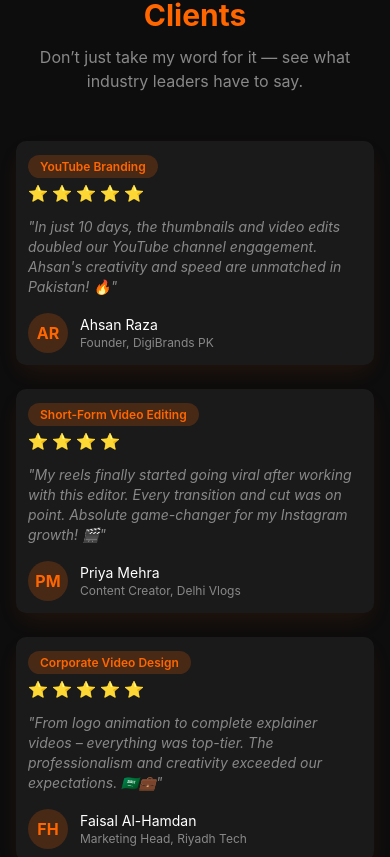
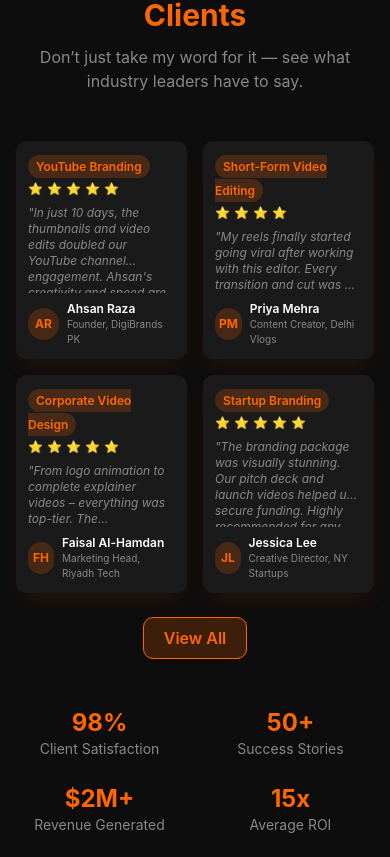
Before and after one commit to infoizhar345/portfolio-website, a React (Vite) app: page / in a window 390 px wide. Shown: the part 2627-3484 px from the top of the page. Built offline with nearby package versions, Linux system fonts and the light colour scheme.

Commit message:
Updated Blog.jsx layout and integrated it into App.jsx

```diff
--- a/src/App.jsx
+++ b/src/App.jsx
@@ -230,7 +230,7 @@ function HomePage() {
       rating: 5
     }
   ];
-  const visibleTestimonials = showAllTestimonials ? testimonials : testimonials.slice(0, 3);
+  const visibleTestimonials = showAllTestimonials ? testimonials : testimonials.slice(0, 4);
 
   return (
     <div className="min-h-screen bg-background text-foreground">
@@ -392,7 +392,7 @@ function HomePage() {
               From strategy to execution, every project reflects a story of growth. See how design and data have powered success across industries.
             </p>
           </div>
-          <div className="grid grid-cols-2 sm:grid-cols-2 lg:grid-cols-3 gap-4">
+          <div className="grid grid-cols-2 sm:grid-cols-2 md:grid-cols-4 gap-4">
             {visibleProjects.map((project) => (
               <div
                 key={project.id}
@@ -521,34 +521,34 @@ function HomePage() {
               Don’t just take my word for it — see what industry leaders have to say.
             </p>
           </div>
-    <div className="grid grid-cols-1 sm:grid-cols-2 md:grid-cols-2 lg:grid-cols-3 gap-6 sm:gap-8">
+          <div className="grid grid-cols-2 sm:grid-cols-2 md:grid-cols-4 gap-4 sm:gap-6">
             {visibleTestimonials.map((t, index) => (
-        <div key={index} className="bg-card p-3 sm:p-6 rounded-lg card-hover min-w-[140px]">
-          <div className="mb-3 sm:mb-4">
-            <span className="bg-primary/20 text-primary px-3 py-1 rounded-full text-xs sm:text-sm font-semibold">
+              <div key={index} className="group card-hover bg-card rounded-lg p-3 sm:p-4 min-w-[120px] flex flex-col">
+                <div className="mb-2 sm:mb-3">
+                  <span className="bg-primary/20 text-primary px-2 py-1 rounded-full text-xs sm:text-sm font-semibold">
                     {t.category}
                   </span>
                   <div className="flex gap-1 mt-1">
                     {[...Array(t.rating)].map((_, i) => (
-                <span key={i} className="text-primary">⭐</span>
+                      <span key={i} className="text-primary text-xs sm:text-sm">⭐</span>
                     ))}
                   </div>
                 </div>
-          <blockquote className="text-sm sm:text-base text-muted-foreground mb-4 sm:mb-6 italic">
+                <blockquote className="text-xs sm:text-sm text-muted-foreground mb-2 sm:mb-3 italic flex-grow line-clamp-4">
                   "{t.message}"
                 </blockquote>
-          <div className="flex items-center justify-between">
-            <div className="flex items-center gap-3">
-              <div className="w-10 h-10 sm:w-12 sm:h-12 bg-primary/20 rounded-full flex items-center justify-center font-bold text-primary">
+                <div className="flex items-center justify-between mt-auto">
+                  <div className="flex items-center gap-2 sm:gap-3">
+                    <div className="w-8 h-8 sm:w-10 sm:h-10 bg-primary/20 rounded-full flex items-center justify-center font-bold text-primary text-xs sm:text-sm">
                       {t.avatar}
                     </div>
                     <div>
-                <h4 className="text-sm sm:font-semibold">{t.name}</h4>
-                <p className="text-xs sm:text-sm text-muted-foreground">{t.role}</p>
+                      <h4 className="text-xs sm:text-sm font-semibold">{t.name}</h4>
+                      <p className="text-[10px] sm:text-xs text-muted-foreground">{t.role}</p>
                     </div>
                   </div>
                   <div className="text-right">
-              <div className="text-sm sm:text-base text-primary font-bold">{t.metric || ''}</div>
+                    <div className="text-xs sm:text-sm text-primary font-bold">{t.metric || ''}</div>
                   </div>
                 </div>
               </div>
--- a/src/blog.jsx
+++ b/src/blog.jsx
@@ -1,7 +1,7 @@
 import React, { useState } from "react";
 import { useNavigate } from "react-router-dom";
 
-// Dummy posts array with description
+// Dummy posts array with unique IDs and restored duration
 const posts = [
   {
     id: 1,
@@ -11,48 +11,36 @@ const posts = [
     excerpt: "Want to edit videos like a pro? Here’s the easiest way to download CapCut for your PC in just minutes!",
     description: "Want to edit videos like a pro? Here’s the easiest way to download CapCut for your PC in just minutes!.",
     category: "video editing",
-    image: "/src/assets/capcut.jpg",
+    image: "https://i.postimg.cc/MTgPbHR3/capcut-cover.webp",
     views: "2.1K",
-    success: "⭐️ Featured"
+    success: "⭐️capcut"
   },
   {
     id: 2,
-    title: "Styling in React",
-    date: "June 2024",
+    title: "Manus AI: The All-in-One Super Tool",
+    date: "June 2025",
     duration: "7 min read",
-    excerpt: "There are several ways to style React components. Let's explore CSS Modules, Styled Components, and more.",
-    description: "Styling in React can be done using various methods such as inline styles, CSS Modules, Styled Components, and traditional CSS files. Each method has its own pros and cons. For example, CSS Modules help in scoping styles locally, while Styled Components allow you to write actual CSS in your JavaScript.",
-    category: "CSS",
-    image: "/src/assets/blog-2.jpg",
+    excerpt: "Manus AI isn’t just another AI tool — it’s a next-gen powerhouse that builds websites, makes videos, converts text to speech, and even does deep research. ChatGPT was only the beginning.",
+    description: "Say goodbye to juggling multiple tools — Manus AI is here, and it’s rewriting the rules of what AI can do. From creating studio-level videos to turning raw data into beautiful visuals, Manus AI handles it all in seconds. Whether you're a content creator, a marketer, or a business owner, this is the one tool you can’t ignore. In this blog, we’ll break down what Manus AI is, how it works, and why it's making waves across industries.",
+    category: "AI",
+    image: "https://i.postimg.cc/vmKLpmhr/Chat-GPT-Image-Aug-2-2025-04-45-38-PM.png",
     views: "1.5K",
-    success: "🔥 Popular"
-  },
-  {
-    id: 3,
-    title: "Understanding useEffect",
-    date: "May 2024",
-    duration: "6 min read",
-    excerpt: "The useEffect Hook lets you perform side effects in function components. It is similar to componentDidMount and componentDidUpdate.",
-    description: "useEffect is a React Hook that lets you synchronize a component with an external system. It runs after the render and can be used for data fetching, subscriptions, or manually changing the DOM. You can control when it runs by passing dependencies as the second argument.",
-    category: "React",
-    image: "/src/assets/blog-3.jpg",
-    views: "1.9K",
-    success: "💡 Insight"
-  },
-  {
-    id: 4,
-    title: "Advanced State Management",
-    date: "April 2024",
-    duration: "8 min read",
-    excerpt: "Learn how to manage complex state in React apps using Context API and Redux.",
-    description: "For complex state management in React, you can use Context API for prop drilling issues or Redux for large-scale applications. Both have their own use cases. Context is great for simple global state, while Redux is better for more complex scenarios.",
-    category: "React",
-    image: "/src/assets/blog-4.jpg",
-    views: "1.2K",
-    success: "🌟 New"
-  },
-  // ...aur bhi posts add kar sakte hain
+    success: "🔥 AI"
+  }
 ];
+
+// Function to parse date strings (e.g., "July 2025") into Date objects
+const parseDate = (dateString) => {
+  const [month, year] = dateString.split(" ");
+  const monthIndex = [
+    "January", "February", "March", "April", "May", "June",
+    "July", "August", "September", "October", "November", "December"
+  ].indexOf(month);
+  return new Date(year, monthIndex);
+};
+
+// Sort posts by date (latest first)
+const sortedPosts = [...posts].sort((a, b) => parseDate(b.date) - parseDate(a.date));
 
 // Modal Component
 function BlogModal({ post, onClose }) {
@@ -75,13 +63,12 @@ function BlogModal({ post, onClose }) {
         <div className="flex items-center text-xs text-gray-400 mb-3">
           <span>👁️ {post.views}</span>
           <span className="mx-2">|</span>
-          <span>📅 {post.date} • {post.duration}</span>
+          <span>📅 {post.date} • {post.duration || "N/A"}</span>
           <span className="ml-auto bg-primary/20 text-primary px-2 py-0.5 rounded">{post.success}</span>
         </div>
         <h2 className="text-3xl font-bold mb-3">{post.title}</h2>
         <div className="flex flex-wrap gap-2 mb-3">
           <span className="bg-primary/20 text-primary px-2 py-0.5 rounded text-xs">{post.category}</span>
-          {/* subcategory, tertiary agar chahiye toh yahan add kar sakte hain */}
         </div>
         <p className="text-base text-gray-300 mb-2">{post.excerpt}</p>
         <div className="text-gray-200 text-sm whitespace-pre-line">{post.description}</div>
@@ -93,10 +80,10 @@ function BlogModal({ post, onClose }) {
 function Blog() {
   const [showAll, setShowAll] = useState(false);
   const [selectedPost, setSelectedPost] = useState(null);
-  const navigate = useNavigate(); // <-- yeh line add ki
+  const navigate = useNavigate();
 
-  // Pehle 3 ya sabhi posts dikhana
-  const visiblePosts = showAll ? posts : posts.slice(0, 3);
+  // Use sortedPosts, show 4 posts initially
+  const visiblePosts = showAll ? sortedPosts : sortedPosts.slice(0, 4);
 
   return (
     <section id="blog" className="section-padding">
@@ -126,11 +113,10 @@ function Blog() {
 
         {/* Blog Cards */}
         <div
-          className="grid grid-cols-1 md:grid-cols-3 gap-4"
+          className="grid grid-cols-2 sm:grid-cols-2 md:grid-cols-4 gap-4"
           style={{
-            minHeight: "420px",
             overflow: "hidden",
-            gridTemplateRows: "repeat(1, 1fr)",
+            gridTemplateRows: "auto",
           }}
         >
           {visiblePosts.map((post) => (
@@ -151,11 +137,11 @@ function Blog() {
                 </div>
                 <div className="absolute inset-0 bg-gradient-to-t from-black/80 via-transparent to-transparent opacity-0 group-hover:opacity-100 transition-opacity duration-300"></div>
               </div>
-              <div className="p-3">
+              <div className="px-3 pb-2 pt-3">
                 <div className="flex items-center space-x-2 text-xs text-muted-foreground mb-1">
                   <span>📅</span>
                   <span>
-                    {post.date} • {post.duration}
+                    {post.date} • {post.duration || "N/A"}
                   </span>
                   <div className="ml-auto bg-primary/20 text-primary px-2 py-0.5 rounded text-xs">
                     {post.success}
@@ -177,7 +163,7 @@ function Blog() {
           ))}
         </div>
 
-        {/* Button sirf tab dikhaye jab sabhi posts nahi dikh rahe */}
+        {/* Button to show all posts */}
         {!showAll && (
           <div className="text-center mt-6">
             <button
```
Lines whose indentation alone changed are shown as unchanged.
